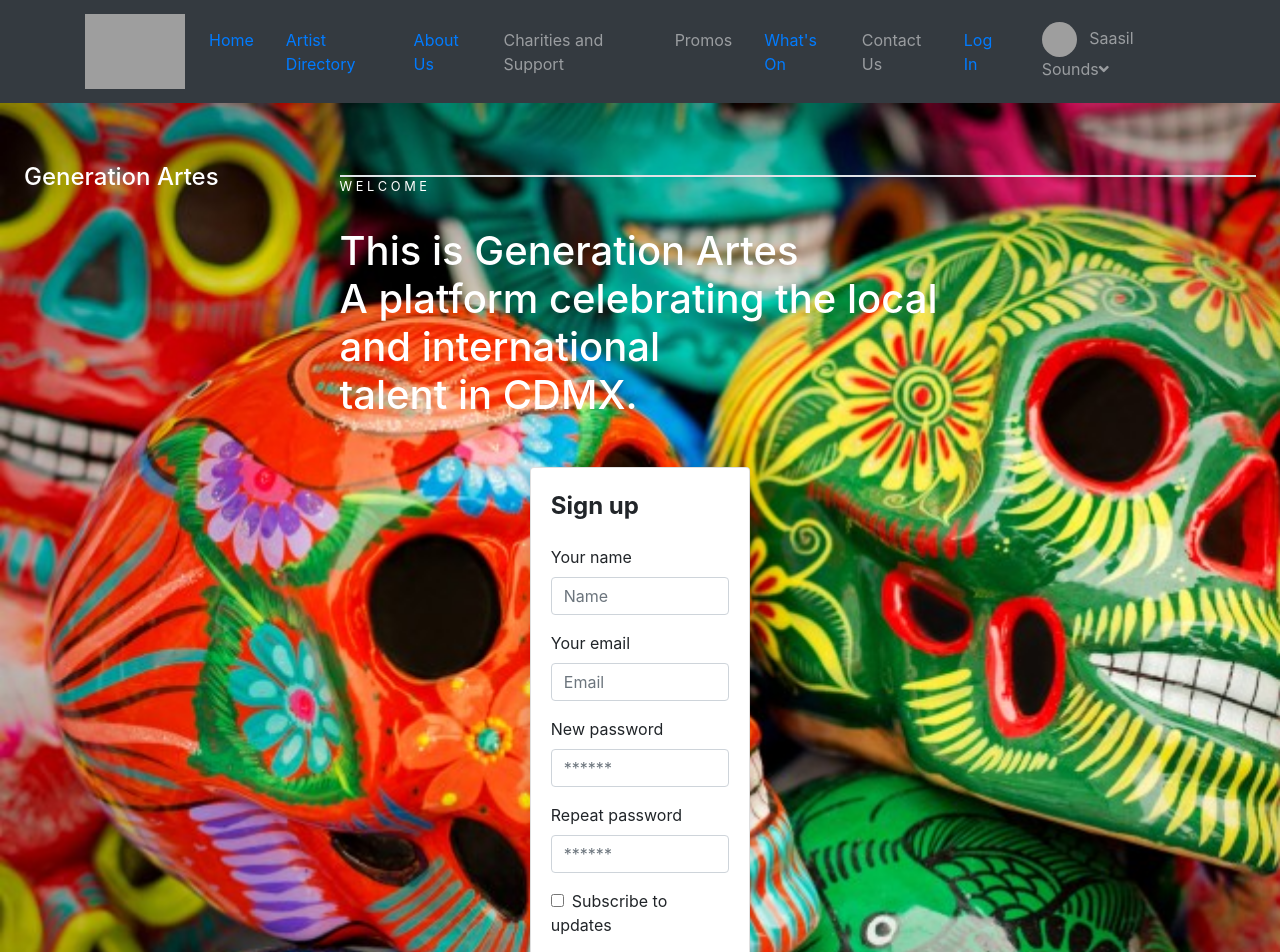
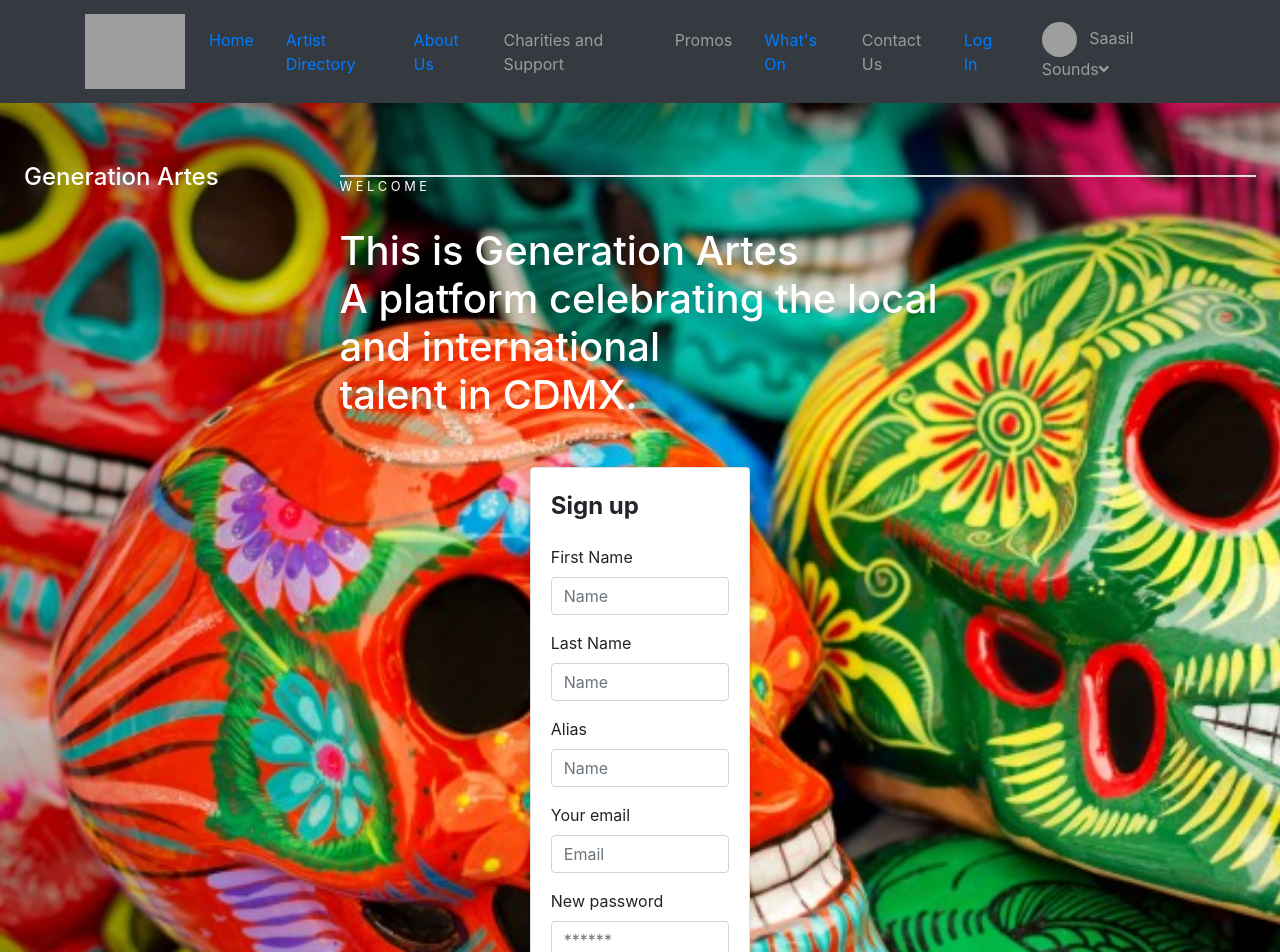
Before and after one commit to kylep90/Generation-Arte, a React (Create React App) app in the folder client/: page / in a window 1280 px wide. Shown: the top 952 px of the page. Built offline with nearby package versions, Linux system fonts and the light colour scheme; grey boxes are pictures that could not be loaded.

Commit message:
updated sign up form according to seeddb collections

```diff
--- a/client/src/components/SignUpForm/SignUpForm.js
+++ b/client/src/components/SignUpForm/SignUpForm.js
@@ -15,7 +15,15 @@ function SignUpForm (){
                   <h4 className="card-title font-weight-bold   mb-4 mt-1">Sign up</h4>
                   <form>
                     <div className="form-group">
-                      <label>Your name</label>
+                      <label>First Name</label>
+                      <input name="" className="form-control" placeholder="Name" type="text"/>
+                    </div>
+                    <div className="form-group">
+                      <label>Last Name</label>
+                      <input name="" className="form-control" placeholder="Name" type="text"/>
+                    </div>
+                    <div className="form-group">
+                      <label>Alias</label>
                       <input name="" className="form-control" placeholder="Name" type="text"/>
                     </div>
                     <div className="form-group">
@@ -32,9 +40,7 @@ function SignUpForm (){
                     </div>
                     <div className="form-group">
                       <div className="checkbox">
-                        <label>
-                          <input type="checkbox" className="  mr-2"/>Subscribe to updates
-                          </label>
+
                       </div>
                     </div>
                     <div className="form-group">
```
